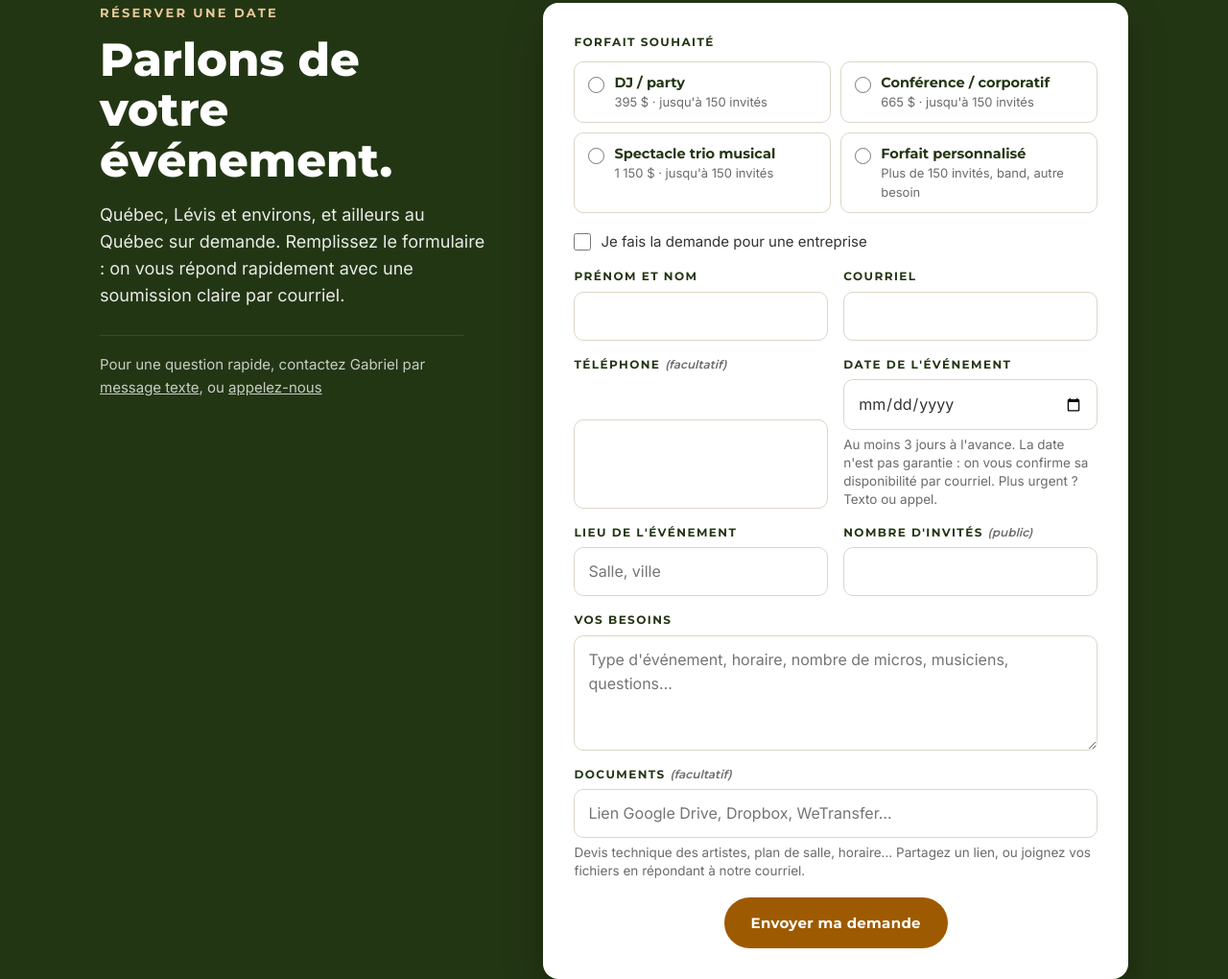
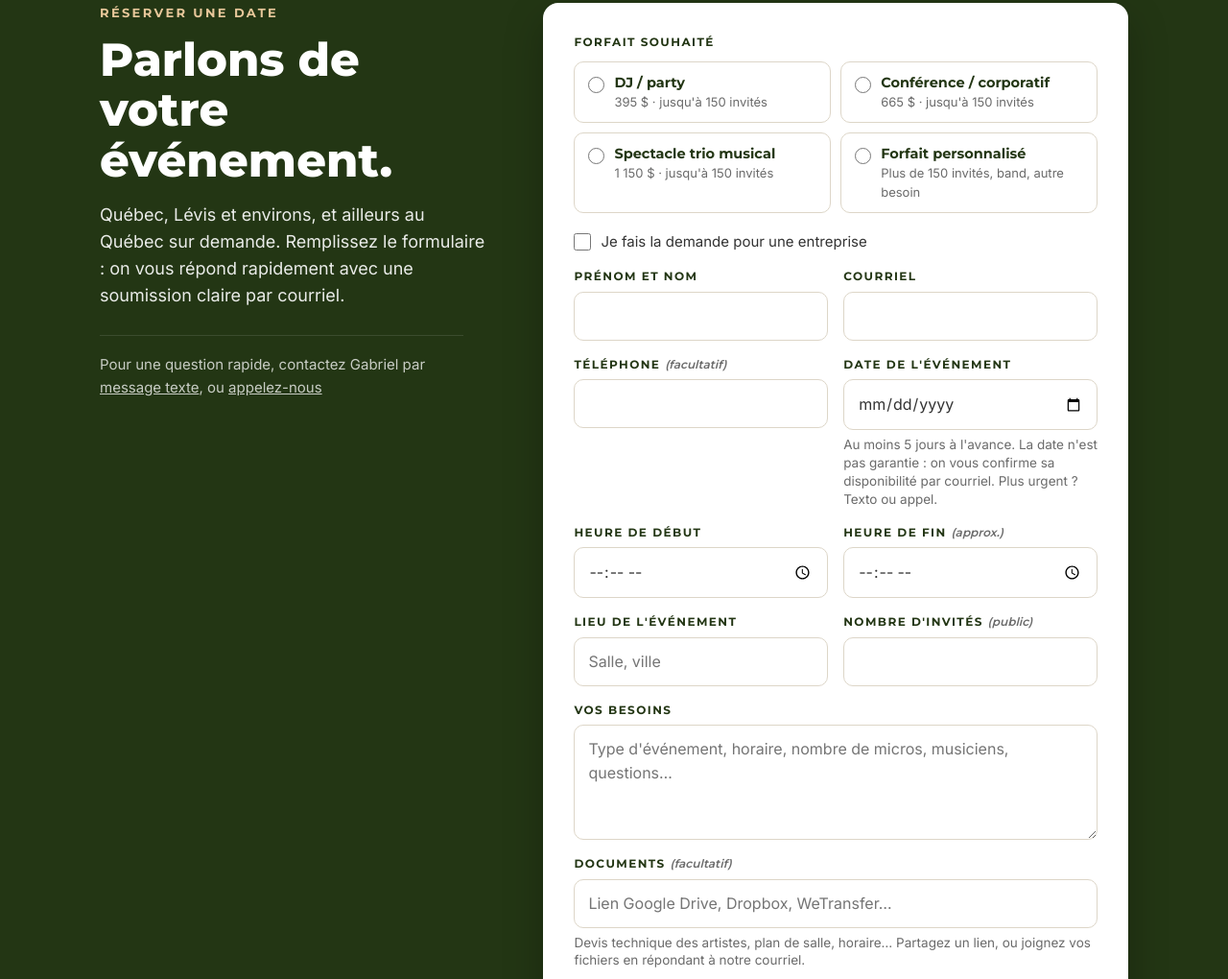
Before and after one commit to GabPoulin/lerepere-site, a plain HTML site: page index.html in a window 1280 px wide. Shown: the part 3412-4432 px from the top of the page at 96% size. Drawn offline with Linux system fonts and the light colour scheme.

Commit message:
Formulaire : 5 jours d'avance minimum, heures de début et de fin
Co-Authored-By: Claude Opus 5.5 <noreply@anthropic.com>
Claude-Session: https://claude.ai/code/session_01S4mt3HYnfyYnVjpPMz3rpm

```diff
--- a/index.html
+++ b/index.html
@@ -136,7 +136,7 @@ section.bloc{padding:96px 0}
 .choix input{accent-color:var(--orange);margin-top:3px;flex:none;width:17px;height:17px}
 .choix b{display:block;color:var(--vert);font-family:"Montserrat",system-ui,sans-serif;font-size:14.5px}
 .choix small{color:var(--gris);font-size:13px}
-.champs{display:grid;grid-template-columns:minmax(0,1fr) minmax(0,1fr);gap:16px}
+.champs{display:grid;grid-template-columns:minmax(0,1fr) minmax(0,1fr);align-items:start;gap:16px}
 .champs .large{grid-column:1/-1}
 .champs label{display:grid;gap:6px}
 .formulaire input:not([type=radio]):not([type=checkbox]),.formulaire textarea{font:inherit;font-size:16px;color:var(--charbon);border:1.5px solid var(--ligne);border-radius:10px;padding:12px 14px;background:#fff;width:100%}
@@ -146,8 +146,8 @@ section.bloc{padding:96px 0}
 .case input{accent-color:var(--orange);width:18px;height:18px;flex:none}
 .champs label[hidden]{display:none}
 .aide-champ{font-size:13.5px;color:var(--gris);line-height:1.4}
-.formulaire input[type=date]{-webkit-appearance:none;appearance:none;display:block;min-width:0;max-width:100%;min-height:50px;text-align:left}
-.formulaire input[type=date]::-webkit-date-and-time-value{text-align:left}
+.formulaire input[type=date],.formulaire input[type=time]{-webkit-appearance:none;appearance:none;display:block;min-width:0;max-width:100%;min-height:50px;text-align:left}
+.formulaire input[type=date]::-webkit-date-and-time-value,.formulaire input[type=time]::-webkit-date-and-time-value{text-align:left}
 .formulaire input:not([type=radio]):not([type=checkbox]):focus,.formulaire textarea:focus{outline:none;border-color:var(--orange);box-shadow:0 0 0 3px rgba(158,90,0,.15)}
 .formulaire button{justify-self:center;cursor:pointer;font-size:15px}
 .formulaire button:disabled{opacity:.6;cursor:wait}
@@ -325,7 +325,9 @@ footer img{height:30px}
         <label><span id="libelle-nom">Prénom et nom</span><input type="text" name="Prénom et nom" autocomplete="name" required></label>
         <label><span>Courriel</span><input type="email" name="email" autocomplete="email" required></label>
         <label><span>Téléphone <em class="opt">(facultatif)</em></span><input type="tel" name="Téléphone" autocomplete="tel"></label>
-        <label><span>Date de l'événement</span><input type="date" name="Date de l'événement" id="date-evenement" required><small class="aide-champ">Au moins 3 jours à l'avance. La date n'est pas garantie : on vous confirme sa disponibilité par courriel. Plus urgent ? Texto ou appel.</small></label>
+        <label><span>Date de l'événement</span><input type="date" name="Date de l'événement" id="date-evenement" required><small class="aide-champ">Au moins 5 jours à l'avance. La date n'est pas garantie : on vous confirme sa disponibilité par courriel. Plus urgent ? Texto ou appel.</small></label>
+        <label><span>Heure de début</span><input type="time" name="Heure de début" required></label>
+        <label><span>Heure de fin <em class="opt">(approx.)</em></span><input type="time" name="Heure de fin"></label>
         <label><span>Lieu de l'événement</span><input type="text" name="Lieu" placeholder="Salle, ville" required></label>
         <label><span>Nombre d'invités <em class="opt">(public)</em></span><input type="number" name="Nombre d'invités" min="1" inputmode="numeric" required></label>
         <label class="large"><span>Vos besoins</span><textarea name="Besoins" placeholder="Type d'événement, horaire, nombre de micros, musiciens, questions…"></textarea></label>
@@ -352,10 +354,10 @@ footer img{height:30px}
   var cb=document.getElementById('est-entreprise'),ch=document.getElementById('champ-entreprise'),ent=ch.querySelector('input'),lib=document.getElementById('libelle-nom');
   function maj(){var on=cb.checked;ch.hidden=!on;ent.disabled=!on;ent.required=on;lib.textContent=on?'Prénom et nom du contact':'Prénom et nom';if(!on)ent.value='';}
   cb.addEventListener('change',maj);
-  var de=document.getElementById('date-evenement'),d=new Date();d.setDate(d.getDate()+3);
+  var de=document.getElementById('date-evenement'),d=new Date();d.setDate(d.getDate()+5);
   var min=d.getFullYear()+'-'+String(d.getMonth()+1).padStart(2,'0')+'-'+String(d.getDate()).padStart(2,'0');
   de.min=min;
-  function verif(){de.setCustomValidity(de.value&&de.value<min?'Choisissez une date au moins 3 jours à l\u2019avance. Pour un besoin urgent, contactez-nous par texto ou appel.':'')}
+  function verif(){de.setCustomValidity(de.value&&de.value<min?'Choisissez une date au moins 5 jours à l\u2019avance. Pour un besoin urgent, contactez-nous par texto ou appel.':'')}
   de.addEventListener('input',verif);de.addEventListener('change',verif);
 })();
 (function(){
```
